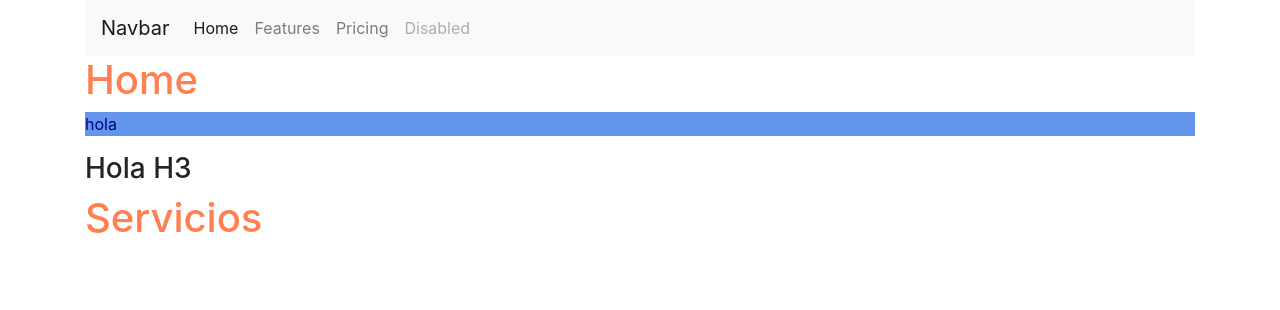
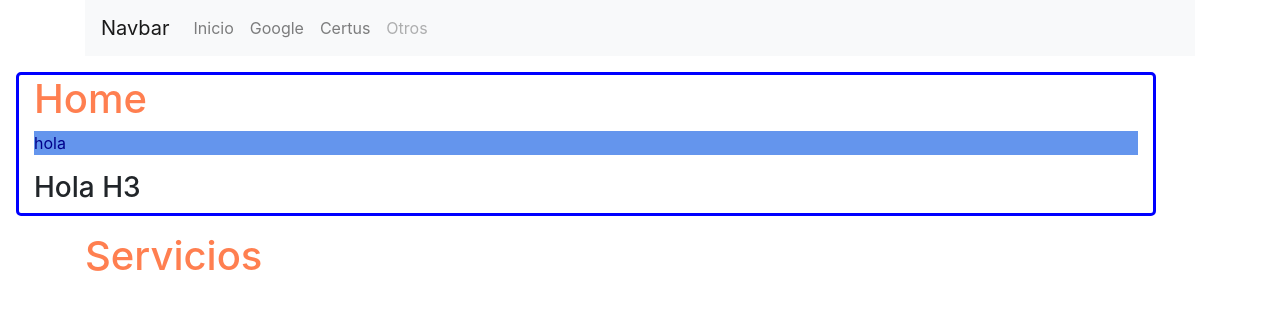
Before and after one commit to Rafa-1908/Actividad, a plain HTML site: page index.html in a window 1280 px wide. Drawn offline with Linux system fonts and the light colour scheme.

Commit message:
clase 15
clase 15

```diff
--- a/index.html
+++ b/index.html
@@ -30,27 +30,19 @@
               <span class="navbar-toggler-icon"></span>
             </button>
             <div class="collapse navbar-collapse" id="navbarNav">
-                <ul class="navbar-nav">
-                    <li class="nav-item active">
-                        <a class="nav-link" href="#">Home <span class="sr-only">(current)</span></a>
-                    </li>
-                    <li class="nav-item">
-                        <a class="nav-link" href="#">Features</a>
-                    </li>
-                    <li class="nav-item">
-                        <a class="nav-link" href="#">Pricing</a>
-                    </li>
-                    <li class="nav-item">
-                        <a class="nav-link disabled" href="#" tabindex="-1" aria-disabled="true">Disabled</a>
-                    </li>
-                </ul>
+                <div class="navbar-nav">
+                    <a class="nav-link" href="#">Inicio <span class="sr-only">(current)</span></a>
+                    <a class="nav-link" href="https://www.google.com.pe/" target="_blank">Google</a>
+                    <a class="nav-link" href="https://www.certus.edu.pe/" target="_blank">Certus</a>
+                    <a class="nav-link disabled" href="#" tabindex="-1" aria-disabled="true">Otros</a>
+                </div>
             </div>
         </nav>
 
 
     </div>
     <!--Sección 1 Home-->
-    <div class="container">
+    <div class="container m-3 modBloque">
         <h1>Home</h1>
         <p style="background-color:cornflowerblue; color:darkblue;">hola</p>
         <div>
--- a/resources/css/style.css
+++ b/resources/css/style.css
@@ -1 +1,13 @@
 /*Esto es un comentario*/
+
+.modBloque {
+    border: 3px solid;
+    border-color: blue;
+    border-radius: 5px;
+    border-style: solid;
+}
+
+.mrTexto {
+    margin-right: 200px;
+    margin-top: 50px;
+}
```
